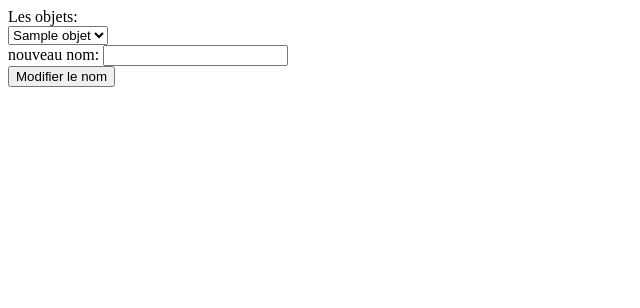
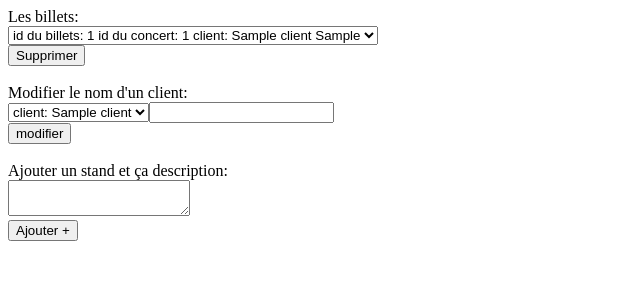
Before and after one commit to theoBlachon/LePuyDuMonde, a PHP site: page /ModifBaseD.php in a window 1280 px wide. Shown: the top 308 px of the page, without its empty margins (0-640 px from the left). Run offline with PHP 8.4, Linux system fonts and the light colour scheme; tables that the repository leaves empty or names only in its code hold one stand-in row (values such as "Sample post").

Commit message:
Add files via upload

```diff
--- a/Pages_admin/ModifBaseD.php
+++ b/Pages_admin/ModifBaseD.php
@@ -1,8 +1,8 @@
 <?php
 $bdd = new
-PDO('mysql:host=localhost;port=3306;dbname=ki_monde','ki_monde', 'LePuyDuMonde');
+PDO('mysql:host=localhost;port=3306;dbname=lepuydumonde','root', '');
 
-$requete='SELECT * FROM objets';
+$requete='SELECT * FROM billet';
 $resultats = $bdd->query($requete) ;
 $listeobjet=$resultats->fetchAll() ;
 $resultats->closeCursor() ;
@@ -13,42 +13,94 @@ $resultats->closeCursor() ;
 <html xmlns="http://www.w3.org/1999/xhtml" xml:lang="fr" lang="fr">
 <head>
 <meta http-equiv="content-type" content="text/html; charset=UTF-8" />
-<meta name="author" content="ETTER chris" />
-<meta name="description" content="Bienvenue sur le site de fallout construction !" />
-<meta name="keywords" content="fallout, constructions, ressources, calulateur" />
+<meta name="author" content="" />
+<meta name="description" content="" />
+<meta name="keywords" content="" />
 <meta name="viewport" content="width=device-width, initial-scale=1">
-<link rel="icon" type="image/x-icon" href="imagefallout/handypasswordG.ico" />
-<link rel="stylesheet" href="" type="text/css" media="screen" title="ornement" />
+<link rel="icon" type="image/x-icon" href="" />
+<link rel="stylesheet" href="" type="text/css" media="screen" title="" />
 </head>
 
 <body>
 	<header>
 	</header>
 	<form method="POST" action="">
-		Les objets:<br/>
-		<select name="id_objets">
+		Les billets:<br/>
+		<select name="id_billets">
 		<?php
-			$nbobjet=count($listeobjet) ;
+			$billet='SELECT * FROM client NATURAL JOIN billet';
+			$selection = $bdd->query($billet) ;
+			$recup=$selection->fetchAll() ;
+			$selection->closeCursor() ;
+			$nbobjet=count($recup) ;
 			for($i=0;$i<$nbobjet;$i++){
-				echo "<option value=".$listeobjet[$i]["id_objets"].">".$listeobjet[$i]["nom_objets"]."</option>";
+				echo "<option value=".$listeobjet[$i]["id_billets"].">"."id du billets: ".$recup[$i]["id_billets"]." id du concert: ".$recup[$i]["id_concert"]." client: ".$recup[$i]["nom_client"]." ".$recup[$i]["prenom_client"]."</option>";
 		}
 		?>
 		</select><br/>
-		 nouveau nom: <input type="name" step="any" name="nom_objet"/><br/>
-		<input type="submit" class="boutonform" value="Modifier le nom">
+		<input type="submit"  value="Supprimer">
 	</form>
 	<section>
 		<?php
-		if(isset($_POST["nom_objet"]) && isset($_POST["id_objets"])){
-			$id_objets=$_POST["id_objets"];
-			$nom_objet=$_POST["nom_objet"];
-			$requete='UPDATE objets SET nom_objets="'.$nom_objet.'" WHERE id_objets="'.$id_objets.'"';
+		if(isset($_POST["id_billets"])){
+			$id_billet=$_POST["id_billets"];
+			$requete='DELETE FROM billet WHERE id_billets='.$id_billet;
 			$resultats = $bdd->query($requete);
 			$resultats->closeCursor();
-			echo('La base de données a bien été mise à jour');
+			echo('Le billet numéro'.$id_billet.' a bien été supprimer');
 		}
 		?>
 	</section>
+	<br/>
+	<form method="POST" action="">
+		Modifier le nom d'un client:<br/>
+		<select name="id_nom">
+		<?php
+			$billet='SELECT * FROM client';
+			$selection = $bdd->query($billet) ;
+			$recup=$selection->fetchAll() ;
+			$selection->closeCursor() ;
+			$nbobjet=count($recup) ;
+			for($i=0;$i<$nbobjet;$i++){
+				echo "<option value=".$recup[$i]["id_client"].">"." client: ".$recup[$i]["nom_client"]."</option>";
+		}
+		?>
+		<input type="name" step="any" name="nom_client"/><br/>
+		</select>
+		<input type="submit"  value="modifier">
+	</form>
+	<?php
+		if(isset($_POST["id_nom"])){
+			$nom_client=$_POST["nom_client"];
+			$nom_actu=$_POST["id_nom"];
+			$requete='UPDATE client SET nom_client="'.$nom_client.'" WHERE id_client='.$nom_actu;
+			$resultats = $bdd->query($requete);
+			$resultats->closeCursor();
+			echo('Le nom a bien été modifier');
+		}
+	?>
+	<form method="POST" action=""><br/>
+		Ajouter un stand et ça description:<br/>
+		<?php
+			$billet='SELECT * FROM stands';
+			$selection = $bdd->query($billet) ;
+			$recup=$selection->fetchAll() ;
+			$selection->closeCursor() ;
+			$nbobjet=count($recup) ;
+		?>
+		<textarea type="textarea" step="any" name="Description"></textarea><br/>
+		</select>
+		<input type="submit"  value="Ajouter +">
+	</form>
+	<?php
+		if(isset($_POST["Description"])){
+			$descript=$_POST["Description"];
+			$requete='INSERT INTO stands (Description_stands) VALUES ("'.$descript.'")';
+			$resultats = $bdd->query($requete);
+			$resultats->closeCursor();
+			echo('Le stand a bien été ajouter');
+		}
+	?>
 	<footer>
 	</footer>
 </body>
```
Also changed, not shown: Pages_admin/commande.php (added, +57 -0 lines), Pages_admin/connexion_admin.php (+10 -11 lines), Pages_admin/reservation.php (+18 -23 lines).
